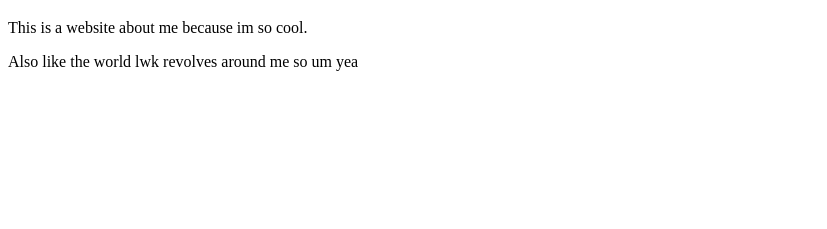
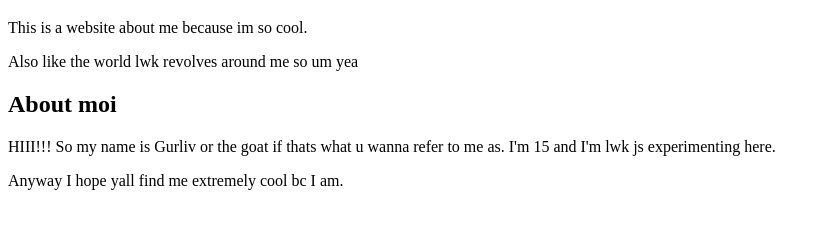
Before and after one commit to gurliv0330/phantom-website, a plain HTML site: page index.html in a window 1280 px wide. Shown: the part 61-290 px from the top of the page, without its empty margins (0-827 px from the left). Drawn offline with Linux system fonts and the light colour scheme.

Commit message:
added abt me

```diff
--- a/index.html
+++ b/index.html
@@ -7,6 +7,10 @@
 		<h1>My Websiteee</h1>
         <p> This is a website about me because im so cool.</p>
         <p> Also like the world lwk revolves around me so um yea</p>
-
+        <h2>
+            About moi
+        </h2>
+        <p> HIII!!! So my name is Gurliv or the goat if thats what u wanna refer to me as. I'm 15 and I'm lwk js experimenting here.</p>
+        <p> Anyway I hope yall find me extremely cool bc I am.</p>
     </body>
 </html>
```
